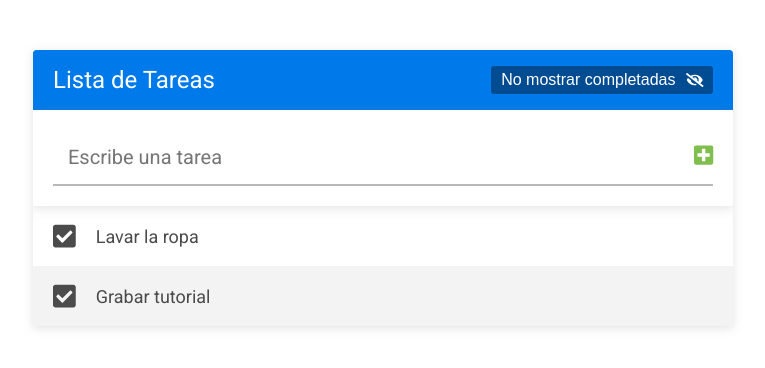
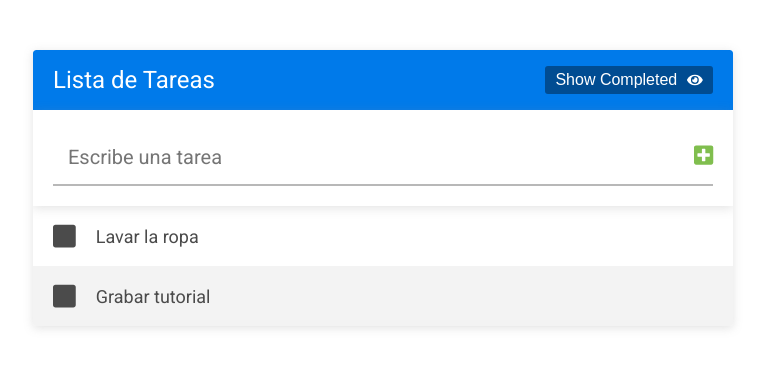
Before and after one commit to josgabfer/React, a React (Create React App) app in the folder Practicas/app_lista_tareas/: page / in a window 1280 px wide. Shown: the top 368 px of the page, without its empty margins (257-1022 px from the left). Built offline with nearby package versions, Linux system fonts and the light colour scheme.

Commit message:
Prototipo funcional, faltante local storage

```diff
--- a/Practicas/app_lista_tareas/src/App.css
+++ b/Practicas/app_lista_tareas/src/App.css
@@ -201,3 +201,27 @@
 	font-size: 20px;
 	padding: 40px 20px;
 }
+/* * --- --- ---  FORMULARIO EDITAR TAREA --- --- --- */
+.formulario-editar-tarea {
+	display: flex;
+}
+
+.formulario-editar-tarea__input {
+	width: 100%;
+	border: none;
+	border-bottom: 2px solid #b8b8b8;
+	background: none;
+	font-size: 20px;
+	font-family: 'Roboto', sans-serif;
+	margin-right: 20px;
+}
+
+.formulario-editar-tarea__btn {
+	border: none;
+	background: var(--verde);
+	cursor: pointer;
+	color: #fff;
+	padding: 0 10px;
+	font-family: 'Roboto', sans-serif;
+	border-radius: 3px;
+}
--- a/Practicas/app_lista_tareas/src/App.js
+++ b/Practicas/app_lista_tareas/src/App.js
@@ -19,12 +19,22 @@
       }
     ]
   );
+
+  const [mostrarCompletadas, cambiarMostrarCompletadas] = useState(false);
+
   console.log({tareas});
   return (
 <div className="contenedor">
-  <Header/>
+  <Header
+  mostrarCompletadas={mostrarCompletadas}
+  cambiarMostrarCompletadas={cambiarMostrarCompletadas}
+  />
   <FormularioTareas tareas={tareas} cambiarTareas={cambiarTareas}/>
-  <ListaTareas tareas={tareas}/>
+  <ListaTareas
+  tareas={tareas}
+  cambiarTareas={cambiarTareas}
+  mostrarCompletadas={mostrarCompletadas}
+  />
 </div>
   );
 }
--- a/Practicas/app_lista_tareas/src/componentes/Header.js
+++ b/Practicas/app_lista_tareas/src/componentes/Header.js
@@ -1,14 +1,29 @@
 import React from 'react'
 import {FontAwesomeIcon} from  '@fortawesome/react-fontawesome';
-import {faEyeSlash} from '@fortawesome/free-solid-svg-icons';
+import {faEyeSlash, faEye} from '@fortawesome/free-solid-svg-icons';
 
-const Header = () =>{
+const Header = ({mostrarCompletadas, cambiarMostrarCompletadas}) =>{
+    const toggleCompletadas = () => {
+        cambiarMostrarCompletadas(!mostrarCompletadas);
+    }
     return (
     <header className="header">
         <h1 className="header__titulo">Lista de Tareas</h1>
-        <button className="header__boton">No mostrar completadas
-        <FontAwesomeIcon icon={faEyeSlash} className="header__icono-boton"/>
-        </button>
+        {mostrarCompletadas ?
+                <button className="header__boton"
+                onClick={() => toggleCompletadas()}
+                >
+                    Hide Completed
+                <FontAwesomeIcon icon={faEyeSlash} className="header__icono-boton"/>
+                </button>
+                :
+                <button className="header__boton"
+                onClick={() => toggleCompletadas()}
+                >
+                    Show Completed
+                <FontAwesomeIcon icon={faEye} className="header__icono-boton"/>
+                </button>
+    }
     </header>
     );
 }
--- a/Practicas/app_lista_tareas/src/componentes/ListaTareas.js
+++ b/Practicas/app_lista_tareas/src/componentes/ListaTareas.js
@@ -1,18 +1,71 @@
 import React from 'react';
 import Tarea from './Tarea';
 
+// Se llama cambiarTareas, esto viene desde App.js, que establece el valor de completada
+const ListaTareas = ({tareas, cambiarTareas, mostrarCompletadas}) => {
+    const toggleCompletada = (id) =>{
+        cambiarTareas(tareas.map(
+            (tarea) =>{
+                if(tarea.id === id){
+                    // Este return lo que hace es invertir el valor de tarea completada
+                    return {...tarea, completada : !tarea.completada}
+                }
+                return tarea;
+            }
+        ));
+    }
 
-const ListaTareas = ({tareas}) => {
+    const editarTarea = (id, nuevoTexto) =>{
+        cambiarTareas(tareas.map(
+            (tarea) =>{
+                if(tarea.id === id){
+                    // Este return lo que hace es invertir el valor de tarea completada
+                    return {...tarea, texto : nuevoTexto}
+                }
+                return tarea;
+            }
+        ));
+    }
+    const borrarTarea = (id) => {
+        cambiarTareas(tareas.filter(
+            (tarea) =>{
+                if(tarea.id !== id){
+                    return tarea;
+                }
+                return;
+            }
+        ));
+    }
+
+
+
+
     return (
         <ul className="lista-tareas">
             {tareas.length > 0 ?  tareas.map((tarea)=>{
-                return <Tarea
-                key={tarea.id}
-                tarea={tarea}
-                />
+                if(mostrarCompletadas){
+                    return <Tarea
+                    key={tarea.id}
+                    tarea={tarea}
+                    toggleCompletada={toggleCompletada}
+                    editarTarea={editarTarea}
+                    borrarTarea={borrarTarea}
+                    />
+                // Si la tarea no esta completada, la devolvemos
+                }else if(!tarea.completada){
+                    return <Tarea
+                    key={tarea.id}
+                    tarea={tarea}
+                    toggleCompletada={toggleCompletada}
+                    editarTarea={editarTarea}
+                    borrarTarea={borrarTarea}
+                    />
+                }
+                // Si la tarea ya esta completada, no la devolvemos
+                return;
             })
             : <div className="lista-tareas__mensaje">
-                ~ No hay tareas agregadas ~
+                ~ No tasks have been added ~
             </div>
         }
 
--- a/Practicas/app_lista_tareas/src/componentes/Tarea.js
+++ b/Practicas/app_lista_tareas/src/componentes/Tarea.js
@@ -1,28 +1,55 @@
-import React from 'react';
+import React, {useState} from 'react';
 import {FontAwesomeIcon} from  '@fortawesome/react-fontawesome';
-import {faCheckSquare, faEdit, faTimes} from '@fortawesome/free-solid-svg-icons';
+import {faCheckSquare,faSquare, faEdit, faTimes} from '@fortawesome/free-solid-svg-icons';
 
-const Tarea = ({tarea}) => {
+const Tarea = ({tarea, toggleCompletada, editarTarea, borrarTarea}) => {
+    const [editantoTarea, cambiarEditandoTarea] = useState(false);
+    const [nuevaTarea, cambiarNuevaTarea]= useState(tarea.texto);
+
+    const handleSubmit = (e) => {
+        e.preventDefault();
+        editarTarea(tarea.id, nuevaTarea);
+        cambiarEditandoTarea(false);
+    }
+
     return (
         <li className="lista-tareas__tarea">
             <FontAwesomeIcon
-                icon={faCheckSquare}
-                className="lista-tareas__icono"
-                className="lista-tareas__icono-check"
+            // icon={} es codigo JS, por esa razon se puede utilizar una condicion ternaria para desplegar un icono u otro
+                icon={tarea.completada ? faCheckSquare : faSquare}
+                className="lista-tareas__icono lista-tareas__icono-check"
+                onClick={() => toggleCompletada(tarea.id)}
             />
             <div className="lista-tareas__texto">
-                {tarea.texto}
+                {editantoTarea ?
+                    <form action="" className="formulario-editar-tarea" onSubmit={handleSubmit}>
+                        <input
+                        type="text"
+                        className="formulario-editar-tarea__input"
+                        value={nuevaTarea}
+                        onChange={(e) => cambiarNuevaTarea(e.target.value)}
+                        />
+                        <button
+                        type="submit"
+                        className="formulario-editar-tarea__btn">
+                            Actualizar
+                        </button>
+
+                    </form>
+                    :
+                    tarea.texto
+                }
             </div>
             <div className="lista-tareas__contenedor-botones">
             <FontAwesomeIcon
                 icon={faEdit}
-                className="lista-tareas__icono"
-                className="lista-tareas__icono-accion"
+                className="lista-tareas__icono lista-tareas__icono-accion"
+                onClick={() => cambiarEditandoTarea(!editantoTarea)}
             />
             <FontAwesomeIcon
                 icon={faTimes}
-                className="lista-tareas__icono"
-                className="lista-tareas__icono-accion"
+                className="lista-tareas__icono lista-tareas__icono-accion"
+                onClick={() => borrarTarea(tarea.id)}
             />
             </div>
         </li>
```
